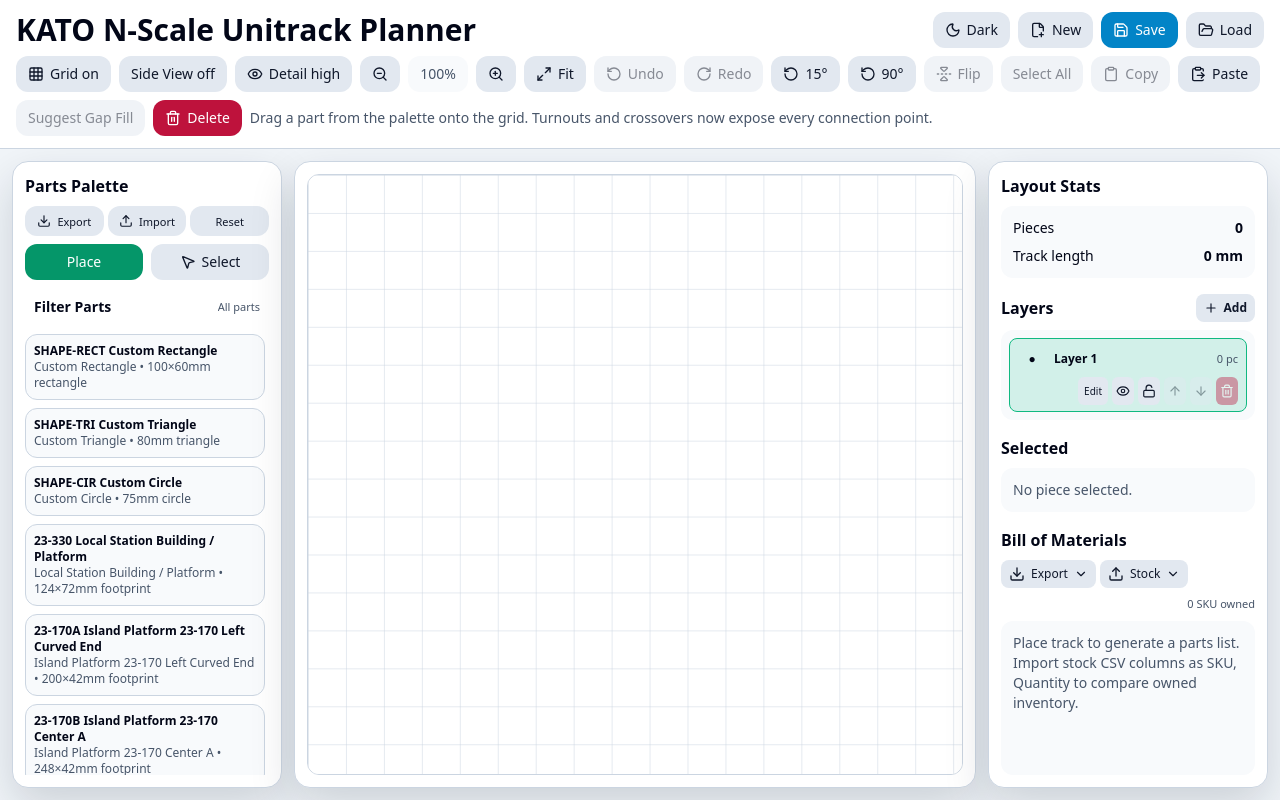
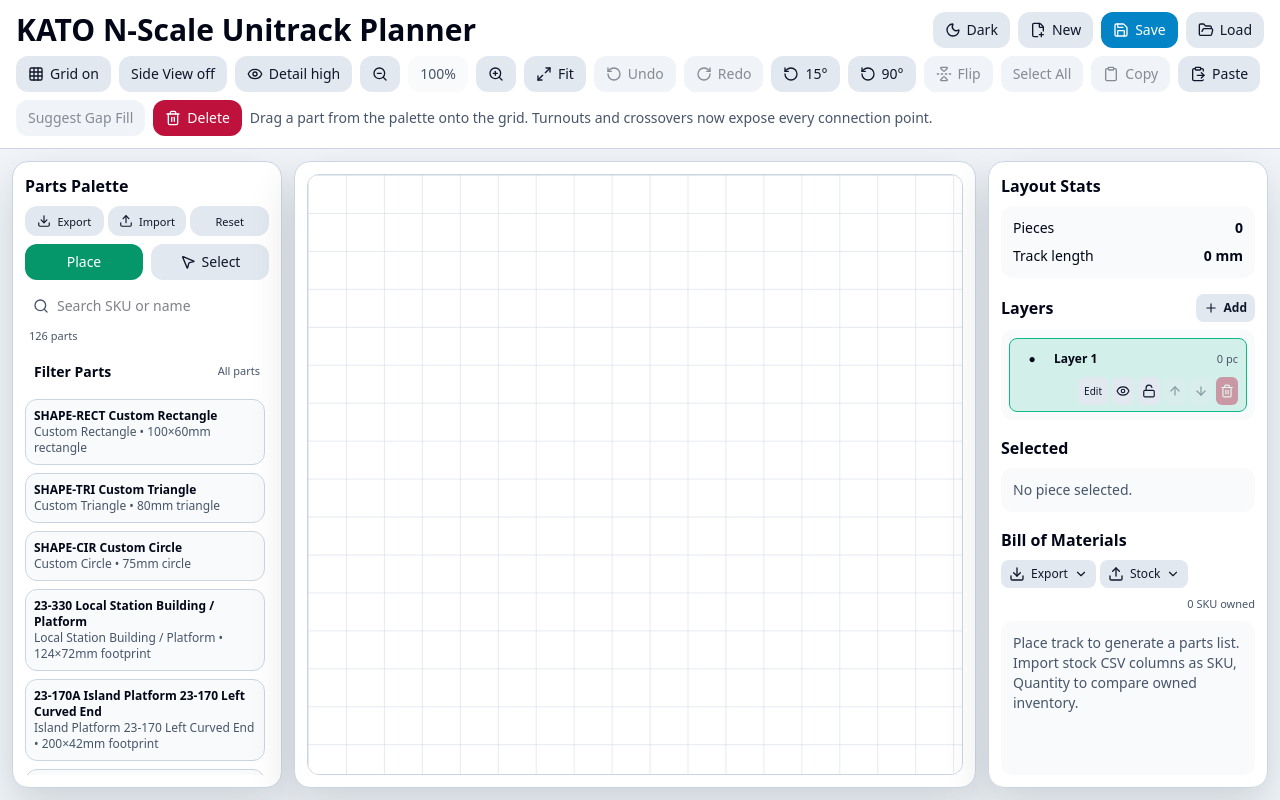
Before and after one commit to bwshockley/unitrack-planner, a Next.js app: page / in a window 1280 px wide. Built offline with nearby package versions, Linux system fonts and the light colour scheme.

Commit message:
Add parts palette search

```diff
--- a/app/page.tsx
+++ b/app/page.tsx
@@ -1,7 +1,7 @@
 'use client';
 
 import { useEffect, useMemo, useRef, useState } from 'react';
-import { ArrowDown, ArrowUp, ChevronDown, Clipboard, ClipboardPaste, Download, Eye, EyeOff, FilePlus2, FileSpreadsheet, FlipHorizontal2, FolderOpen, Grid3X3, Lock, Maximize2, Moon, MousePointer2, Plus, RotateCcw, RotateCw, Save, Sun, Trash2, Unlock, Upload, ZoomIn, ZoomOut } from 'lucide-react';
+import { ArrowDown, ArrowUp, ChevronDown, Clipboard, ClipboardPaste, Download, Eye, EyeOff, FilePlus2, FileSpreadsheet, FlipHorizontal2, FolderOpen, Grid3X3, Lock, Maximize2, Moon, MousePointer2, Plus, RotateCcw, RotateCw, Save, Search, Sun, Trash2, Unlock, Upload, X, ZoomIn, ZoomOut } from 'lucide-react';
 import { PRIMARY_TRACK_KINDS, SECONDARY_TRACK_KINDS, UNITRACK_PARTS, partLabel, SecondaryTrackKind, TrackKind, TrackPart } from '@/lib/unitrack';
 import { clamp, connectors, degToRad, isDoubleTrack, isExpansionTrack, nodeHeight, norm, partLength, PlacedTrack, Pose, snap } from '@/lib/geometry';
 import { TrackShape } from '@/lib/renderers/TrackShape';
@@ -42,6 +42,7 @@
   const [shapeColors, setShapeColors] = useState<string[]>([]);
   const [partFilters, setPartFilters] = useState<PartFilter[]>([]);
   const [partFilterMode, setPartFilterMode] = useState<PartFilterMode>('or');
+  const [partSearch, setPartSearch] = useState('');
   const [parts, setParts] = useState<TrackPart[]>(UNITRACK_PARTS);
   const [items, setItems] = useState<PlacedTrack[]>([]);
   const [ownedStock, setOwnedStock] = useState<Record<string, number>>({});
@@ -209,13 +210,26 @@
     };
   }, [frameSize.width, frameSize.height, zoom, layoutBounds]);
   const filteredParts = useMemo(() => {
+    const query = partSearch.trim().toLowerCase();
+    const typeFilteredParts = (() => {
       if (partFilters.length === 0 || partFilters.includes('all')) return parts;
       const selectedFilters = partFilters.filter(filter => filter !== 'all');
       const partHasFilter = (part: TrackPart, filter: PartFilter) => part.kind === filter || part.secondaryKinds?.includes(filter as SecondaryTrackKind);
       return parts.filter(part => partFilterMode === 'and'
         ? selectedFilters.every(filter => partHasFilter(part, filter))
         : selectedFilters.some(filter => partHasFilter(part, filter)));
-  }, [parts, partFilters, partFilterMode]);
+    })();
+    if (!query) return typeFilteredParts;
+    return typeFilteredParts.filter(part => [
+      part.sku,
+      part.name,
+      part.kind,
+      part.secondaryKinds?.join(' '),
+      part.notes,
+      partLabel(part),
+    ].filter(Boolean).join(' ').toLowerCase().includes(query));
+  }, [parts, partFilters, partFilterMode, partSearch]);
+  const partSearchLabel = partSearch.trim() ? `${filteredParts.length}/${parts.length} parts` : `${filteredParts.length} parts`;
   const isDark = theme === 'dark';
   const selectedUid = selectedUids[selectedUids.length - 1] ?? null;
   const selectedItem = items.find(i => i.uid === selectedUid);
@@ -1515,6 +1529,19 @@
           <button onClick={() => setTool('place')} className={`ui-button ui-button-md rounded-xl px-3 py-2 text-sm ${tool === 'place' ? 'btn-success' : 'btn'}`}>Place</button>
           <button onClick={() => setTool('select')} className={`ui-button ui-button-md rounded-xl px-3 py-2 text-sm ${tool === 'select' ? 'btn-success' : 'btn'}`}><MousePointer2 className="h-4 w-4"/>Select</button>
         </div>
+        <div className="mb-2 shrink-0">
+          <label className="field flex items-center gap-2 rounded-xl px-2 py-2">
+            <Search className="h-4 w-4 shrink-0 muted" />
+            <input
+              value={partSearch}
+              onChange={e => setPartSearch(e.target.value)}
+              placeholder="Search SKU or name"
+              className="min-w-0 flex-1 bg-transparent text-sm outline-none"
+            />
+            {partSearch && <button type="button" onClick={() => setPartSearch('')} className="ui-button ui-button-sm btn rounded-lg px-1.5 py-1" aria-label="Clear part search"><X className="h-3.5 w-3.5" /></button>}
+          </label>
+          <div className="muted mt-1 px-1 text-[11px]">{partSearchLabel}</div>
+        </div>
         <div className="group mb-2 shrink-0 rounded-xl border border-transparent p-1 transition hover:border-[var(--panel-border)] focus-within:border-[var(--panel-border)]">
           <div className="flex items-center justify-between gap-2 px-1 py-1">
             <h3 className="text-sm font-semibold">Filter Parts</h3>
@@ -1556,6 +1583,7 @@
           </div>
         </div>
         <div className="min-h-0 flex-1 space-y-2 overflow-auto pr-1">
+          {filteredParts.length === 0 && <div className="subpanel rounded-xl p-3 text-xs muted">No parts match the current search and filters.</div>}
           {filteredParts.map(p => <button
             key={p.id}
             draggable
```
Lines whose indentation alone changed are shown as unchanged.
